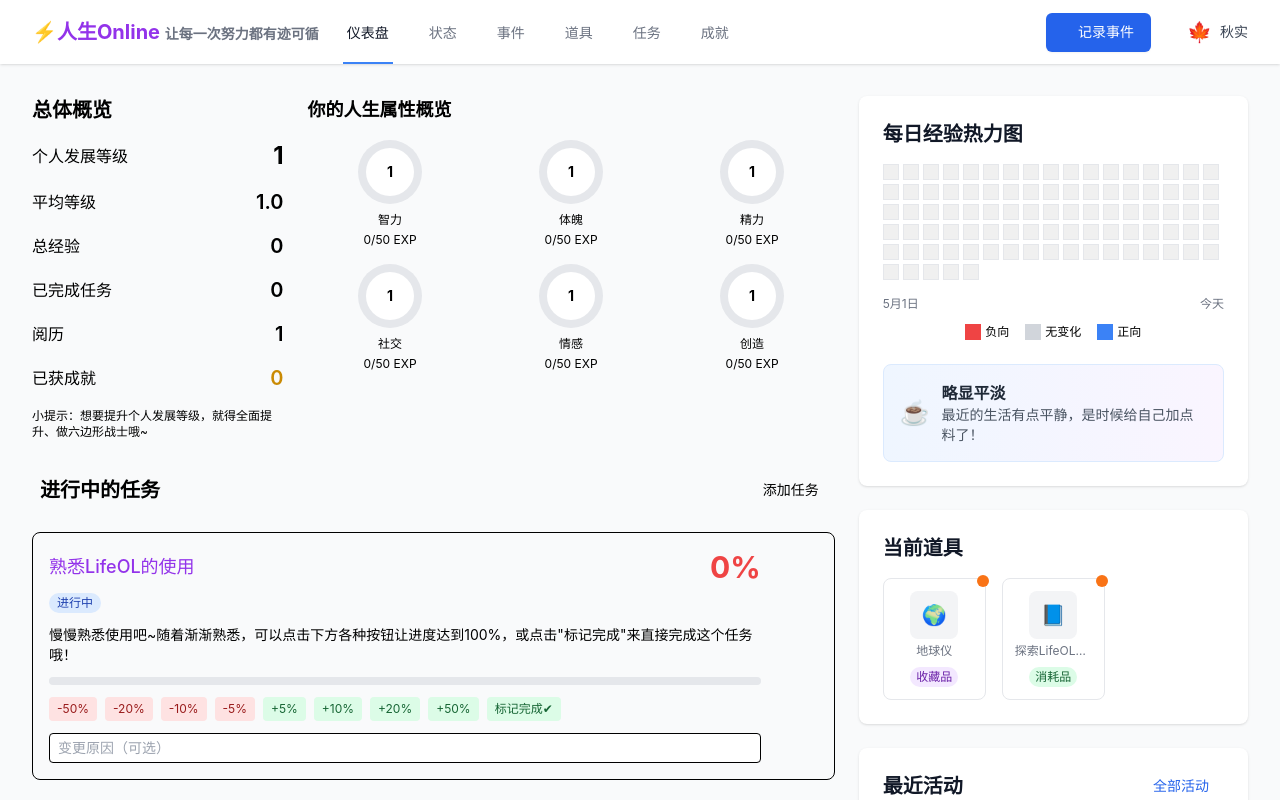
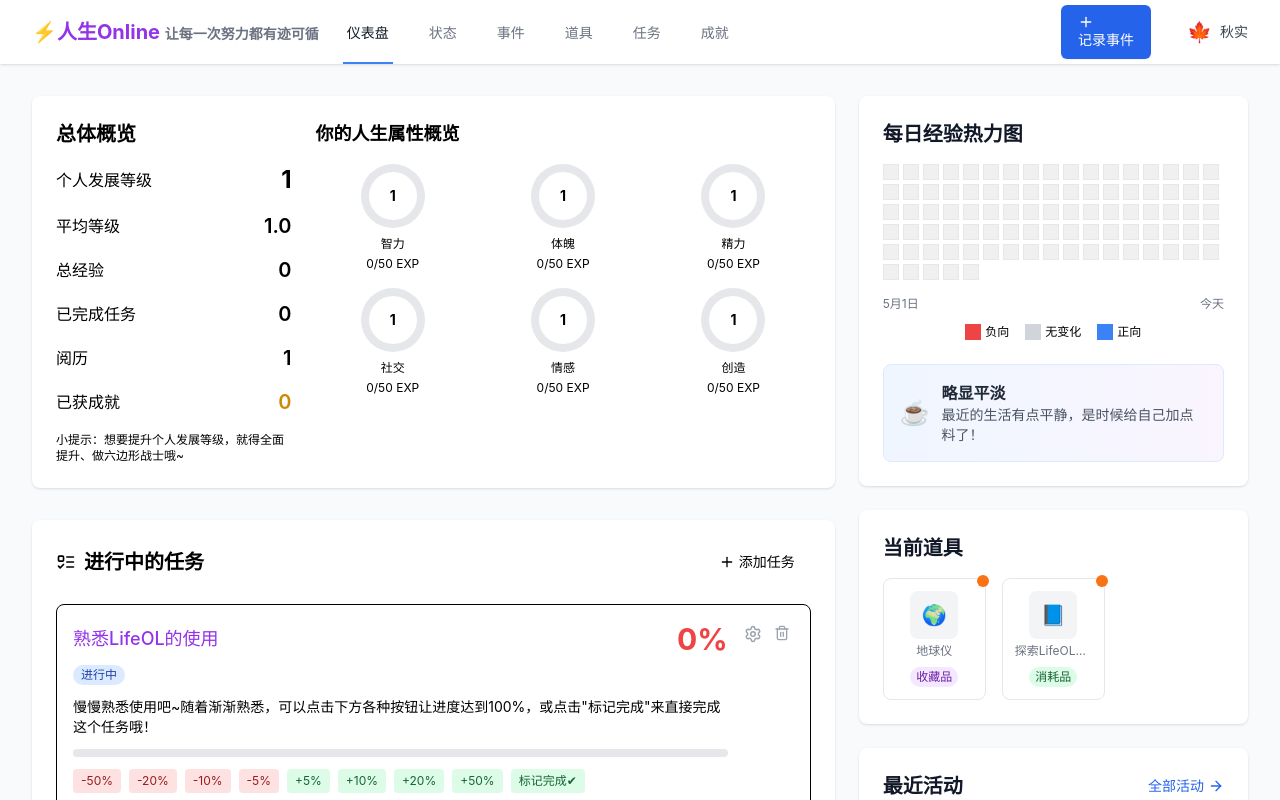
Before and after one commit to JulianRyder01/LifeOL, a React (Vite) app in the folder frontend/: page / in a window 1280 px wide. Shown: the top 800 px of the page. Built offline with nearby package versions, Linux system fonts and the light colour scheme; a web font is replaced by a local one.

Commit message:
refactor(frontend): UI更改、本地化CSS成功，但是还需要进一步设计ui，全乱了。

```diff
--- a/frontend/src/app.tsx
+++ b/frontend/src/app.tsx
@@ -1,18 +1,17 @@
 import React, { useState, useEffect, lazy, Suspense, memo, useMemo } from 'react';
 import Header from './components/Header';
-import StatsOverview from './components/StatsOverview';
-import AttributeCard from './components/AttributeCard';
-import EventList from './components/EventList';
 import EventModal from './components/EventModal';
 import AchievementModal from './components/AchievementModal';
 import StatusPanel from './components/StatusPanel';
 import NotFound from './components/NotFound';
 import DailyExpHeatmap from './components/DailyExpHeatmap';
 import AllActivitiesView from './components/AllActivitiesView';
+import Dashboard from './components/Dashboard';
 import { useApp } from './hooks/useApp';
 import { AppProvider } from './contexts/AppContext';
 import { ToastContainer } from 'react-toastify';
 import 'react-toastify/dist/ReactToastify.css';
+import { ArrowRight } from 'lucide-react';
 
 // Import components from their correct locations
 import ItemSystem from './features/items/ItemSystem';
@@ -30,6 +29,11 @@ const LazyAchievementSystem = lazy(() => import('./components/AchievementSystem'
 const LazyUserSettings = lazy(() => import('./features/user/UserSettings'));
 const LazyAllActivitiesView = lazy(() => import('./components/AllActivitiesView'));
 
+interface AppState {
+  hasError: boolean;
+  error?: Error;
+}
+
 interface ErrorBoundaryState {
   hasError: boolean;
   error: Error | null;
@@ -45,7 +49,7 @@ class ErrorBoundary extends React.Component<ErrorBoundaryProps, ErrorBoundarySta
     this.state = { hasError: false, error: null };
   }
 
-  static getDerivedStateFromError(error: Error): ErrorBoundaryState {
+  static getDerivedStateFromError(error: Error): AppState {
     return { hasError: true, error };
   }
 
@@ -56,17 +60,20 @@ class ErrorBoundary extends React.Component<ErrorBoundaryProps, ErrorBoundarySta
   render() {
     if (this.state.hasError) {
       return (
-        <div className="min-h-screen flex items-center justify-center bg-gray-50">
           <div className="text-center">
             <h1 className="text-2xl font-bold text-gray-900 mb-4">出现了一些问题</h1>
             <p className="text-gray-600 mb-4">很抱歉，发生了意外错误。</p>
+            {this.state.error && (
+              <div className="bg-red-100 border border-red-400 text-red-700 px-4 py-3 rounded mb-4">
+                <p className="font-mono text-sm">{this.state.error.toString()}</p>
+              </div>
+            )}
             <button
               onClick={() => window.location.reload()}
               className="btn btn-primary"
             >
               重新加载
             </button>
-          </div>
           </div>
       );
     }
@@ -166,7 +173,7 @@ const RecentActivities = memo(({
           className="text-sm text-blue-600 hover:text-blue-800 flex items-center gap-1 transition-colors duration-200"
         >
           <span>全部活动</span>
-          <div className="icon-arrow-right text-xs"></div>
+          <ArrowRight size={16} />
         </button>
       </div>
 
@@ -185,10 +192,10 @@ const RecentActivities = memo(({
                   {event.description}
                 </p>
               )}
-              {event.expGains && Object.entries(event.expGains).some(([_, exp]) => exp > 0) && (
+              {event.expGains && Object.entries(event.expGains).some(([_, exp]) => (exp as number) > 0) && (
                 <div className="mt-2 flex flex-wrap gap-1">
                   {Object.entries(event.expGains).map(([attr, exp]) =>
-                    exp > 0 ? (
+                    (exp as number) > 0 ? (
                       <span
                         key={attr}
                         className="inline-flex items-center px-2 py-0.5 rounded-full text-xs font-medium bg-blue-100 text-blue-800"
@@ -199,7 +206,7 @@ const RecentActivities = memo(({
                         {attr === 'cha' && '👥'}
                         {attr === 'eq' && '❤️'}
                         {attr === 'cre' && '🎨'}
-                        <span className="hidden sm:inline">{attributeNames[attr] || attr}</span>: +{exp} EXP
+                        <span className="hidden sm:inline">{attributeNames[attr] || attr}</span>: +{exp as number} EXP
                       </span>
                     ) : null
                   )}
@@ -295,56 +302,25 @@ const App: React.FC = memo(() => {
             <main className="max-w-7xl mx-auto px-4 sm:px-6 lg:px-8 pb-12">
               {/* Dashboard Tab */}
               {appContextValue.activeTab === 'dashboard' && (
-                <div className="mt-4 sm:mt-8">
-                  <div className="grid grid-cols-1 lg:grid-cols-3 gap-6">
-                    <div className="lg:col-span-2">
-                      <StatsOverview
+                <Dashboard
                   attributes={appContextValue.attributes}
+                  events={appContextValue.events}
                   achievements={appContextValue.achievements}
+                  items={appContextValue.items}
                   projectEvents={appContextValue.projectEvents}
-                        events={appContextValue.events}
-                      />
-
-                      <div className="mt-8">
-                        <TaskManager
-                          projectEvents={appContextValue.projectEvents}
-                          items={appContextValue.items}
-                          onAddProjectEvent={appContextValue.handleAddProjectEvent}
-                          onUpdateProjectEvent={appContextValue.handleUpdateProjectEvent}
-                          onCompleteProjectEvent={appContextValue.handleCompleteProjectEvent}
-                          onDeleteProjectEvent={appContextValue.handleDeleteProjectEvent}
-                          onResetProjectEvent={appContextValue.handleResetProjectEvent}
-                          onEditProjectEvent={appContextValue.handleEditProjectEvent}
                   attributeNames={appContextValue.attributeNames}
-                        />
-                      </div>
-                    </div>
-
-                    <div className="space-y-6">
-                      {/* 每日经验热力图 */}
-                      <DailyExpHeatmap events={appContextValue.events} attributes={appContextValue.attributes} />
-
-                      {/* 当前道具 */}
-                      <div className="bg-white rounded-lg shadow p-6">
-                        <h2 className="text-xl font-bold text-gray-900 mb-4">当前道具</h2>
-                        <ItemsGrid
-                          items={appContextValue.items}
+                  handleAddProjectEvent={appContextValue.handleAddProjectEvent}
+                  handleUpdateProjectEvent={appContextValue.handleUpdateProjectEvent}
+                  handleCompleteProjectEvent={appContextValue.handleCompleteProjectEvent}
+                  handleDeleteProjectEvent={appContextValue.handleDeleteProjectEvent}
+                  handleResetProjectEvent={appContextValue.handleResetProjectEvent}
+                  handleEditProjectEvent={appContextValue.handleEditProjectEvent}
+                  setShowAllActivities={appContextValue.setShowAllActivities}
                   setItemToUse={appContextValue.setItemToUse}
                   setShowUseItemModal={appContextValue.setShowUseItemModal}
-                          attributeNames={appContextValue.attributeNames}
+                  getRecentActivities={appContextValue.getRecentActivities}
+                  formatActivityTime={appContextValue.formatActivityTime}
                 />
-                      </div>
-
-                      {/* 最近活动 */}
-                      <RecentActivities
-                        getRecentActivities={recentActivitiesData.getRecentActivities}
-                        formatActivityTime={recentActivitiesData.formatActivityTime}
-                        attributeNames={recentActivitiesData.attributeNames}
-                        setShowAllActivities={recentActivitiesData.setShowAllActivities}
-                      />
-                    </div>
-                  </div>
-                </div>
               )}
 
               {/* Events Tab */}
@@ -433,8 +409,14 @@ const App: React.FC = memo(() => {
                 <div className="mt-4 sm:mt-8">
                   <Suspense fallback={<div className="flex justify-center items-center h-64"><div className="animate-spin rounded-full h-12 w-12 border-t-2 border-b-2 border-blue-500"></div></div>}>
                     <LazyUserSettings
-                      userConfig={appContextValue.userConfig}
-                      onUserConfigChange={appContextValue.handleUserConfigChange}
+                      userConfig={{
+                        username: '秋实',
+                        avatar: '🍁'
+                      }}
+                      onUserConfigChange={(config) => {
+                        // Handle user config change
+                        console.log('User config changed:', config);
+                      }}
                       onBack={() => appContextValue.setActiveTab('dashboard')}
                     />
                   </Suspense>
--- a/frontend/src/components/Dashboard.tsx
+++ b/frontend/src/components/Dashboard.tsx
@@ -1,34 +1,26 @@
 import React from 'react';
+import { ArrowRight } from 'lucide-react';
 import StatsOverview from './StatsOverview';
-import TaskManager from './TaskManager';
+import TaskManager from '../features/tasks/TaskManager';
 import DailyExpHeatmap from './DailyExpHeatmap';
-import { Attributes, Event, Achievement, Item, ProjectEvent } from '../types/app.types';
-
-interface Activity {
-  id: string;
-  title: string;
-  description: string;
-  timestamp: string;
-  expGains: Record<string, number>;
-}
 
 interface DashboardProps {
-  attributes: Attributes;
-  events: Event[];
-  achievements: Achievement[];
-  items: Item[];
-  projectEvents: ProjectEvent[];
+  attributes: any;
+  events: any[];
+  achievements: any[];
+  items: any[];
+  projectEvents: any[];
   attributeNames: Record<string, string>;
-  handleAddProjectEvent: (projectEventData: Omit<ProjectEvent, 'id' | 'createdAt'>) => void;
+  handleAddProjectEvent: (projectEventData: any) => void;
   handleUpdateProjectEvent: (id: string, progress: number, reason?: string) => void;
   handleCompleteProjectEvent: (id: string) => void;
   handleDeleteProjectEvent: (id: string) => void;
   handleResetProjectEvent: (id: string) => void;
-  handleEditProjectEvent: (id: string, updates: Partial<ProjectEvent>) => void;
+  handleEditProjectEvent: (id: string, updates: Partial<any>) => void;
   setShowAllActivities: (show: boolean) => void;
-  setItemToUse: (item: Item) => void;
+  setItemToUse: (item: any) => void;
   setShowUseItemModal: (show: boolean) => void;
-  getRecentActivities: () => Activity[];
+  getRecentActivities: () => any[];
   formatActivityTime: (timestamp: string) => string;
 }
 
@@ -55,14 +47,16 @@ const Dashboard: React.FC<DashboardProps> = ({
     <div className="mt-4 sm:mt-8">
       <div className="grid grid-cols-1 lg:grid-cols-3 gap-6">
         <div className="lg:col-span-2">
+          <div className="bg-white rounded-lg shadow p-6">
             <StatsOverview
               attributes={attributes}
               achievements={achievements}
               projectEvents={projectEvents}
               events={events}
             />
+          </div>
 
-          <div className="mt-8">
+          <div className="mt-8 bg-white rounded-lg shadow p-6">
             <TaskManager
               projectEvents={projectEvents}
               items={items}
@@ -79,7 +73,7 @@ const Dashboard: React.FC<DashboardProps> = ({
 
         <div className="space-y-6">
           {/* 每日经验热力图 */}
-          <DailyExpHeatmap events={events} attributes={attributes} />
+          <DailyExpHeatmap events={events as any} attributes={attributes} />
 
           {/* 当前道具 */}
           <div className="bg-white rounded-lg shadow p-6">
@@ -145,13 +139,13 @@ const Dashboard: React.FC<DashboardProps> = ({
                 className="text-sm text-blue-600 hover:text-blue-800 flex items-center gap-1"
               >
                 <span>全部活动</span>
-                <div className="icon-arrow-right text-xs"></div>
+                <ArrowRight size={16} />
               </button>
             </div>
 
             {getRecentActivities().slice(0, 6).length > 0 ? (
               <div className="space-y-4">
-                {getRecentActivities().slice(0, 6).map((event: Activity) => (
+                {getRecentActivities().slice(0, 6).map((event: any) => (
                   <div key={event.id} className="border border-gray-200 rounded-lg p-3 sm:p-4">
                     <div className="flex justify-between flex-wrap">
                       <h3 className="font-medium text-gray-900 text-sm sm:text-base">{event.title}</h3>
@@ -178,7 +172,7 @@ const Dashboard: React.FC<DashboardProps> = ({
                               {attr === 'cha' && '👥'}
                               {attr === 'eq' && '❤️'}
                               {attr === 'cre' && '🎨'}
-                              <span className="hidden sm:inline">{attributeNames[attr] || attr}</span>: +{exp} EXP
+                              <span className="hidden sm:inline">{attributeNames[attr] || attr}</span>: +{exp as number} EXP
                             </span>
                           ) : null
                         )}
--- a/frontend/src/components/Header.tsx
+++ b/frontend/src/components/Header.tsx
@@ -1,5 +1,6 @@
 import React, { useState, memo } from 'react';
 import { Achievement } from '../types/app.types';
+import { Plus, X } from 'lucide-react';
 
 interface HeaderProps {
   onAddEvent: () => void;
@@ -102,7 +103,7 @@ const Header: React.FC<HeaderProps> = memo(({ onAddEvent, onShowAchievements, ac
               onClick={onAddEvent}
               className="hidden sm:block ml-2 md:ml-4 inline-flex items-center px-4 py-2 border border-transparent text-sm font-medium rounded-md shadow-sm text-white bg-blue-600 hover:bg-blue-700 focus:outline-none transition-colors duration-200"
             >
-              <span className="icon-plus mr-1"></span>
+              <Plus className="mr-1" size={16} />
               记录事件
             </button>
 
@@ -110,7 +111,7 @@ const Header: React.FC<HeaderProps> = memo(({ onAddEvent, onShowAchievements, ac
               <div className="relative ml-3">
                 <div>
                   <button
-                    onClick={() => setShowUserMenu(!showUserMenu)}
+                    onClick={() => onTabChange('user-settings')}
                     className="flex items-center max-w-xs text-sm rounded-full focus:outline-none"
                     id="user-menu-button"
                     aria-expanded="false"
@@ -131,7 +132,7 @@ const Header: React.FC<HeaderProps> = memo(({ onAddEvent, onShowAchievements, ac
               >
                 <span className="sr-only">Open main menu</span>
                 {showMobileMenu ? (
-                  <span className="icon-x block h-6 w-6"></span>
+                  <X size={24} />
                 ) : (
                   <svg className="block h-6 w-6" xmlns="http://www.w3.org/2000/svg" fill="none" viewBox="0 0 24 24" stroke="currentColor">
                     <path strokeLinecap="round" strokeLinejoin="round" strokeWidth={2} d="M4 6h16M4 12h16M4 18h16" />
@@ -228,7 +229,7 @@ const Header: React.FC<HeaderProps> = memo(({ onAddEvent, onShowAchievements, ac
               }}
               className="border-transparent text-gray-600 hover:bg-gray-50 hover:border-gray-300 hover:text-gray-800 block pl-3 pr-4 py-2 border-l-4 text-base font-medium w-full text-left transition-colors duration-200"
             >
-              <span className="icon-plus mr-1"></span>
+              <Plus className="mr-1" size={16} />
               记录事件
             </button>
           </div>
--- a/frontend/src/components/StatusPanel.tsx
+++ b/frontend/src/components/StatusPanel.tsx
@@ -3,7 +3,6 @@ import { Attributes, AttributeConfig, Achievement } from '../types/app.types';
 import { getExpForLevel, getProgressToNextLevel } from '../utils/calculations';
 import AttributeCard from './AttributeCard';
 import { getAvailableTitles } from '../utils/achievements';
-
 // 导入衰减配置
 import { DECAY_CONFIG } from '../utils/achievements';
 
--- a/frontend/src/features/tasks/TaskManager.tsx
+++ b/frontend/src/features/tasks/TaskManager.tsx
@@ -1,5 +1,6 @@
 import React, { useState, useEffect, useRef, useCallback } from 'react';
-import { ProjectEvent, Item, ProjectEventProgressLog, ProgressButtonConfig } from '../types/app.types';
+import { ProjectEvent, Item, ProjectEventProgressLog, ProgressButtonConfig } from '../../types/app.types';
+import { Plus, Trash2, Settings, RotateCcw, CheckCircle, Clock, Calendar, ListTodo } from 'lucide-react';
 
 // AnimatedNumber component for smooth number transitions
 const AnimatedNumber = ({ value, className }: { value: number; className?: string }) => {
@@ -412,7 +413,7 @@ function TaskManager({ projectEvents, items, onAddProjectEvent, onUpdateProjectE
     <div className="card" data-name="task-manager" data-file="components/TaskManager.js">
       <div className="flex flex-col sm:flex-row sm:items-center sm:justify-between gap-4 mb-6">
         <div className="flex items-center gap-2">
-          <div className="icon-tasks text-lg text-[var(--primary-color)]"></div>
+          <ListTodo className="text-[var(--primary-color)]" size={20} />
           <h2 className="text-lg sm:text-xl font-semibold">进行中的任务</h2>
         </div>
         <button
@@ -420,7 +421,7 @@ function TaskManager({ projectEvents, items, onAddProjectEvent, onUpdateProjectE
           className="btn btn-primary px-3 py-1.5 text-sm sm:px-4 sm:py-2"
         >
           <span className="flex items-center gap-1">
-            <div className="icon-plus text-sm"></div>
+            <Plus size={16} />
             <span>添加任务</span>
           </span>
         </button>
@@ -583,7 +584,7 @@ function TaskManager({ projectEvents, items, onAddProjectEvent, onUpdateProjectE
                       }}
                       className="p-1 text-red-500 hover:text-red-700"
                     >
-                      <div className="icon-trash text-sm"></div>
+                      <Trash2 size={16} />
                     </button>
                   </div>
                 ))}
@@ -610,7 +611,7 @@ function TaskManager({ projectEvents, items, onAddProjectEvent, onUpdateProjectE
 
       {ongoingTasks.length === 0 ? (
         <div className="text-center py-8">
-          <div className="icon-tasks text-4xl text-[var(--text-muted)] mb-4"></div>
+          <ListTodo className="text-[var(--text-muted)] mb-4" size={48} />
           <p className="text-[var(--text-secondary)]">还没有进行中的任务</p>
           <p className="text-sm text-[var(--text-muted)] mt-1">点击"添加任务"来创建你的第一个任务吧！</p>
         </div>
@@ -752,7 +753,7 @@ function TaskManager({ projectEvents, items, onAddProjectEvent, onUpdateProjectE
                             onClick={() => removeCustomButton(index)}
                             className="p-1 text-red-500 hover:text-red-700"
                           >
-                            <div className="icon-trash text-sm"></div>
+                            <Trash2 size={16} />
                           </button>
                         </div>
                       ))}
@@ -917,13 +918,13 @@ function TaskManager({ projectEvents, items, onAddProjectEvent, onUpdateProjectE
                       onClick={() => startEditingTask(projectEvent)}
                       className="self-start p-1 text-gray-400 hover:text-blue-500"
                     >
-                      <div className="icon-settings text-lg"></div>
+                      <Settings size={18} />
                     </button>
                     <button
                       onClick={() => handleDeleteProjectEvent(projectEvent.id)}
                       className="self-start p-1 text-gray-400 hover:text-red-500"
                     >
-                      <div className="icon-trash text-lg"></div>
+                      <Trash2 size={16} />
                     </button>
                   </div>
                 </div>
@@ -937,7 +938,7 @@ function TaskManager({ projectEvents, items, onAddProjectEvent, onUpdateProjectE
       {completedTasks.length > 0 && (
         <div className="mt-8">
           <div className="flex items-center gap-2 mb-6">
-            <div className="icon-check-circle text-lg text-[var(--primary-color)]"></div>
+            <CheckCircle className="text-[var(--primary-color)]" size={20} />
             <h2 className="text-lg sm:text-xl font-semibold">已完成的任务</h2>
           </div>
 
@@ -999,7 +1000,7 @@ function TaskManager({ projectEvents, items, onAddProjectEvent, onUpdateProjectE
                     onClick={() => onResetProjectEvent(projectEvent.id)}
                     className="self-start px-3 py-1.5 text-sm bg-blue-100 text-blue-800 rounded-md hover:bg-blue-200 flex items-center gap-1"
                   >
-                    <div className="icon-rotate-ccw text-sm"></div>
+                    <RotateCcw size={16} />
                     <span>重新编排</span>
                   </button>
                 </div>
--- a/frontend/src/features/user/UserSettings.tsx
+++ b/frontend/src/features/user/UserSettings.tsx
@@ -1,7 +1,7 @@
 import React, { useState, useEffect } from 'react';
-import { UserConfig } from '../types/app.types';
-import { saveUserConfig, resetUserData } from '../utils/userConfig';
-import { downloadUserData, importUserDataFromFile } from '../utils/dataImportExport';
+import { UserConfig } from '../../types/app.types';
+import { saveUserConfig, resetUserData } from '../../utils/userConfig';
+import { downloadUserData, importUserDataFromFile } from '../../utils/dataImportExport';
 
 interface UserSettingsProps {
   userConfig: UserConfig;
--- a/frontend/src/utils/calculations.ts
+++ b/frontend/src/utils/calculations.ts
@@ -4,9 +4,9 @@
 function getExpForLevel(level: number): number {
   if (level <= 1) return 0;
   // New system: first level needs 50 EXP, then each level adds 25 EXP
-  // Level 2: 50 EXP
-  // Level 3: 75 EXP (50 + 25)
-  // Level 4: 100 EXP (75 + 25)
+  // Level 1 → 2: 50 EXP
+  // Level 2 → 3: 75 EXP (50 + 25)
+  // Level 3 → 4: 100 EXP (75 + 25)
   // ...
   return 50 + (level - 2) * 25;
 }
--- a/frontend/tsconfig.json
+++ b/frontend/tsconfig.json
@@ -15,7 +15,7 @@
     "esModuleInterop": true,
     "skipLibCheck": true,
     "forceConsistentCasingInFileNames": true,
-    "jsx": "react",
+    "jsx": "react-jsx",
     "allowSyntheticDefaultImports": true,
     "resolveJsonModule": true,
     "isolatedModules": true,
```
Also changed, not shown: frontend/src/components/AchievementModal.tsx (+33 -10 lines), frontend/src/components/EventModal.tsx (+22 -25 lines), frontend/src/features/events/EventList.tsx (+6 -5 lines), 2 other files (tests, documents, lock files or other folders). Lines whose indentation alone changed are shown as unchanged.
